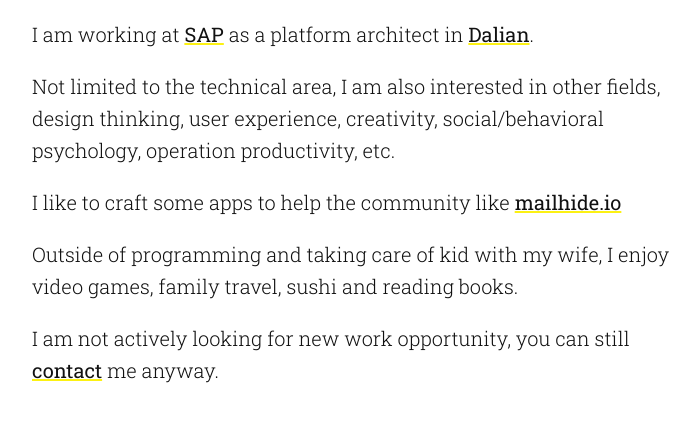
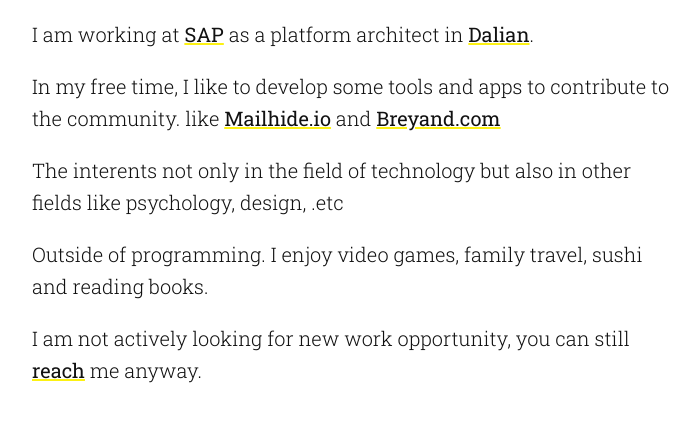
Before and after one commit to Kasonz/kasonz.com, a plain HTML site: page index.html in a window 1280 px wide. Shown: the part 180-602 px from the top of the page, without its empty margins (53-753 px from the left). Drawn offline with nearby package versions, Linux system fonts and the light colour scheme.

Commit message:
update link

```diff
--- a/index.html
+++ b/index.html
@@ -42,7 +42,8 @@
   <div class="container ">
     <div class="main">
 
-      <h1 class="pt-4">Good <script type="text/javascript">
+      <h1 class="pt-4">Good
+        <script type="text/javascript">
           document.write(say)
         </script>.</h1>
       <h2 class="display-3 pt-1">
@@ -52,22 +53,17 @@
         I am working at <a href="https://www.sap.com/index.html" target="_blank">SAP</a> as a platform architect in <a
           href="https://www.tripadvisor.com/Tourism-g297452-Dalian_Liaoning-Vacations.html" target="_blank">Dalian</a>.
       </p>
-      <p>Not limited to the technical area, I am also interested in other fields, design thinking, user experience,
-        creativity, social/behavioral psychology, operation productivity, etc.
+      <p>In my free time, I like to develop some tools and apps to contribute to the community. like <a
+          href="https://mailhide.io/">Mailhide.io</a> and <a href="https://breyand.com/">Breyand.com</a></p>
+      <p>The interents not only in the field of technology but also in other fields like psychology, design, .etc
       </p>
       <p>
-        I like to craft some apps to help the community like <a href="https://mailhide.io/">mailhide.io</a>
-      </p>
-      <p>
-        Outside of programming and taking care of kid with my wife,
+        Outside of programming.
         I enjoy video games, family travel, sushi and reading books.
       </p>
       <p>I am not actively looking for new work opportunity, you can still <a href="https://mailhide.io/e/XSDZP"
-          onclick="mailhidepopup=window.open('https://mailhide.io/e/XSDZP','mailhidepopup','width=580,height=635'); return false;">contact</a>
+          onclick="mailhidepopup=window.open('https://mailhide.io/e/XSDZP','mailhidepopup','width=580,height=635'); return false;">reach</a>
         me anyway.</p>
-
-
-
 
     </div>
 
```
